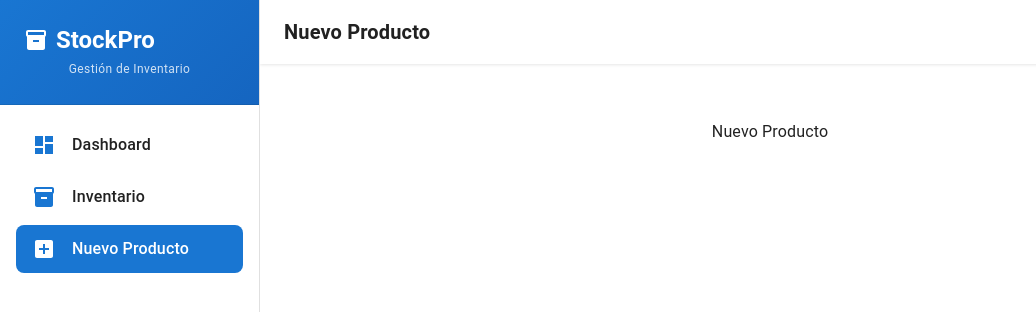
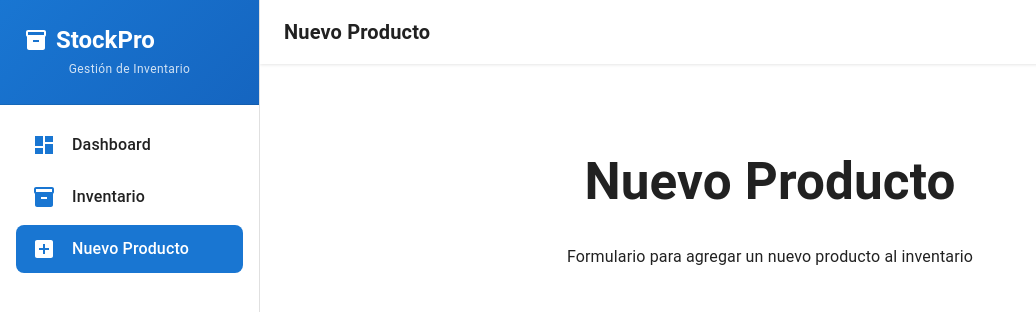
Before and after one commit to anmawex/dashboard-challenge, a React (Vite) app: page /products/new in a window 1280 px wide. Shown: the top 312 px of the page, without its empty margins (0-1036 px from the left). Built offline with nearby package versions, Linux system fonts and the light colour scheme.

Commit message:
refactor(architecture): reorganizar carpetas para definir la arquitectura

```diff
--- a/src/App.jsx
+++ b/src/App.jsx
@@ -1,14 +1,34 @@
 import { Routes, Route } from "react-router-dom";
-import Layout from "@/app/shell/Layout";
+import Layout from "./app/shell/Layout";
+import Dashboard from "./app/dashboard/Dashboard";
+import Inventory from "./app/inventory/Inventory";
+import NewProduct from "./app/products/new/NewProduct";
 import "./App.css";
 
+/**
+ * @module App
+ * @description Componente raíz de la aplicación que define la estructura de rutas principales.
+ * Utiliza React Router para gestionar la navegación entre features.
+ */
+
+/**
+ * Componente App
+ *
+ * @component
+ * @description Componente principal que configura todas las rutas de la aplicación.
+ * - Ruta principal: Dashboard
+ * - Ruta /inventory: Inventario
+ * - Ruta /products/new: Crear nuevo producto
+ *
+ * @returns {React.ReactElement} Estructura de rutas con Layout como wrapper
+ */
 function App() {
 	return (
 		<Routes>
 			<Route element={<Layout />}>
-				<Route index element={<div>Dashboard</div>} />
-				<Route path="/inventory" element={<div>Inventario</div>} />
-				<Route path="/products/new" element={<div>Nuevo Producto</div>} />
+				<Route index element={<Dashboard />} />
+				<Route path="/inventory" element={<Inventory />} />
+				<Route path="/products/new" element={<NewProduct />} />
 			</Route>
 		</Routes>
 	);
--- /dev/null
+++ b/src/app/dashboard/Dashboard.jsx
@@ -0,0 +1,27 @@
+/**
+ * @module features/dashboard/Dashboard
+ * @description Componente Dashboard principal que muestra la página de inicio y estadísticas del sistema
+ */
+
+/**
+ * Componente Dashboard
+ *
+ * @component
+ * @description Vista principal del Dashboard con resumen de información de inventario.
+ * Muestra métricas, gráficos y accesos rápidos a funciones principales.
+ *
+ * @returns {React.ReactElement} Contenedor con contenido del dashboard
+ *
+ * @example
+ * <Dashboard />
+ */
+function Dashboard() {
+	return (
+		<div>
+			<h1>Dashboard</h1>
+			<p>Bienvenido al sistema de gestión de inventario StockPro</p>
+		</div>
+	);
+}
+
+export default Dashboard;
--- /dev/null
+++ b/src/app/inventory/Inventory.jsx
@@ -0,0 +1,27 @@
+/**
+ * @module features/inventory/Inventory
+ * @description Componente para visualizar y gestionar el inventario de productos
+ */
+
+/**
+ * Componente Inventory
+ *
+ * @component
+ * @description Vista de inventario que muestra la lista de productos con sus detalles,
+ * permite filtrar, buscar y realizar operaciones de gestión de stock.
+ *
+ * @returns {React.ReactElement} Contenedor con tabla/lista de inventario
+ *
+ * @example
+ * <Inventory />
+ */
+function Inventory() {
+	return (
+		<div>
+			<h1>Inventario</h1>
+			<p>Gestión completa de productos en stock</p>
+		</div>
+	);
+}
+
+export default Inventory;
--- /dev/null
+++ b/src/app/products/new/NewProduct.jsx
@@ -0,0 +1,27 @@
+/**
+ * @module features/products/new/NewProduct
+ * @description Componente para crear un nuevo producto en el sistema
+ */
+
+/**
+ * Componente NewProduct
+ *
+ * @component
+ * @description Formulario para agregar un nuevo producto al inventario.
+ * Valida datos, maneja estados del formulario y envía información al servidor.
+ *
+ * @returns {React.ReactElement} Formulario de creación de producto
+ *
+ * @example
+ * <NewProduct />
+ */
+function NewProduct() {
+	return (
+		<div>
+			<h1>Nuevo Producto</h1>
+			<p>Formulario para agregar un nuevo producto al inventario</p>
+		</div>
+	);
+}
+
+export default NewProduct;
```
Also changed, not shown: 2 other files (tests, documents, lock files or other folders).
